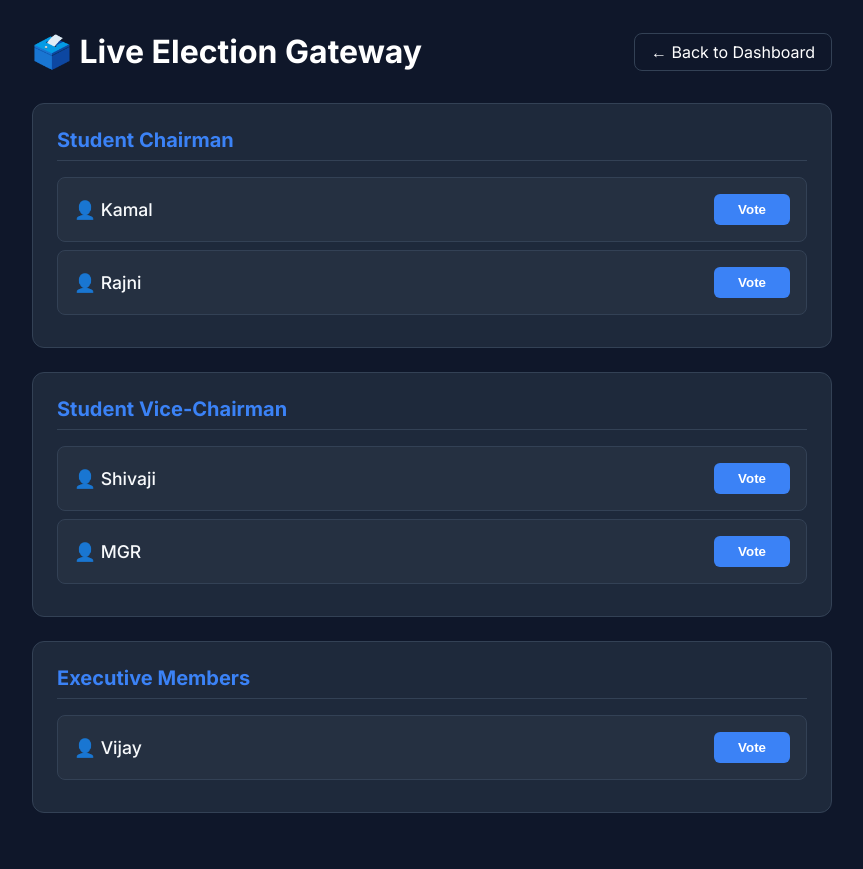
After one commit to pradnya1212/Smart-Election-Assistant, a Flask app: page /voting in a window 1280 px wide. The commit adds this page. Shown: the whole page, without its empty margins (208-1071 px from the left). Run offline with Flask 3, Linux system fonts and the light colour scheme; data comes from the database, SQL or seed files in the repository.

Commit message:
Add full SQLite Student Election voting system

```diff
--- a/vote_ai/app.py
+++ b/vote_ai/app.py
@@ -1,6 +1,7 @@
 import os
 import random
 import string
+import sqlite3
 from flask import Flask, render_template, request, jsonify
 from google import genai
 from google.genai import errors
@@ -14,6 +15,28 @@ try:
 except Exception as e:
     client = None
     print(f"GenAI Client Init Error: {e}")
+
+def init_db():
+    conn = sqlite3.connect("database.db")
+    c = conn.cursor()
+    c.execute('''CREATE TABLE IF NOT EXISTS categories (id INTEGER PRIMARY KEY AUTOINCREMENT, name TEXT)''')
+    c.execute('''CREATE TABLE IF NOT EXISTS candidates (id INTEGER PRIMARY KEY AUTOINCREMENT, name TEXT, category_id INTEGER, votes INTEGER DEFAULT 0)''')
+
+    # Seed data if empty
+    c.execute("SELECT COUNT(*) FROM categories")
+    if c.fetchone()[0] == 0:
+        c.execute("INSERT INTO categories (name) VALUES ('Student Chairman')")
+        c.execute("INSERT INTO categories (name) VALUES ('Student Vice-Chairman')")
+        c.execute("INSERT INTO categories (name) VALUES ('Executive Members')")
+        c.execute("INSERT INTO candidates (name, category_id) VALUES ('Kamal',1)")
+        c.execute("INSERT INTO candidates (name, category_id) VALUES ('Rajni',1)")
+        c.execute("INSERT INTO candidates (name, category_id) VALUES ('Shivaji',2)")
+        c.execute("INSERT INTO candidates (name, category_id) VALUES ('MGR',2)")
+        c.execute("INSERT INTO candidates (name, category_id) VALUES ('Vijay',3)")
+    conn.commit()
+    conn.close()
+
+init_db()
 
 def ai_response(query, lang="English"):
     # Fallback mechanism if API key is invalid or not set
@@ -191,6 +214,30 @@ def generate():
         "message": f"✅ <b>Voter ID Generated Successfully</b><br><br><b>Name:</b> {name}<br><b>Voter ID:</b> {voter_id}<br><b>Booth:</b> District-12<br><b>Status:</b> Active<br><br><b>📝 What to carry on Election Day:</b><br>- Printout of this Voter ID<br>- Original Aadhar Card/PAN<br><br><small><i>Note: This system simulates voter ID generation for educational purposes.</i></small>"
     })
 
+@app.route("/voting")
+def voting():
+    conn = sqlite3.connect("database.db")
+    c = conn.cursor()
+    c.execute("SELECT * FROM categories")
+    categories = c.fetchall()
+    data = []
+    for cat in categories:
+        c.execute("SELECT * FROM candidates WHERE category_id=?", (cat[0],))
+        candidates = c.fetchall()
+        data.append((cat, candidates))
+    conn.close()
+    return render_template("voting.html", data=data)
+
+@app.route("/vote")
+def vote():
+    cid = request.args.get("id")
+    conn = sqlite3.connect("database.db")
+    c = conn.cursor()
+    c.execute("UPDATE candidates SET votes = votes + 1 WHERE id=?", (cid,))
+    conn.commit()
+    conn.close()
+    return jsonify({"success": True})
+
 if __name__ == "__main__":
     port = int(os.environ.get("PORT", 8080))
     app.run(host="0.0.0.0", port=port, threaded=True)
--- a/vote_ai/templates/index.html
+++ b/vote_ai/templates/index.html
@@ -144,6 +144,7 @@
             </ul>
         </div>
         <div style="margin-top: auto; display: flex; flex-direction: column; gap: 0.75rem;">
+            <button class="btn" style="background: var(--success); font-weight: 700;" onclick="window.location.href='/voting'">🗳️ Live Voting System</button>
             <button class="btn" onclick="openSim()">Register Voter ID</button>
             <button class="btn" style="background: transparent; border: 1px solid var(--border);" onclick="quickAsk('Find my polling booth')">Find Booth</button>
             <button class="btn" style="background: transparent; color: var(--danger);" onclick="resetProfile()">Reset Profile</button>
--- /dev/null
+++ b/vote_ai/templates/voting.html
@@ -0,0 +1,65 @@
+<!DOCTYPE html>
+<html lang="en">
+<head>
+    <meta charset="UTF-8">
+    <meta name="viewport" content="width=device-width, initial-scale=1.0">
+    <title>CivicMate AI - Voting System</title>
+    <link href="https://fonts.googleapis.com/css2?family=Inter:wght@400;500;600;700&display=swap" rel="stylesheet">
+    <style>
+        :root { --bg: #0f172a; --card: #1e293b; --accent: #3b82f6; --text: #f8fafc; --success: #22c55e; --border: #334155; }
+        body { background: var(--bg); color: var(--text); font-family: 'Inter', sans-serif; padding: 2rem; margin: 0; }
+        .container { max-width: 800px; margin: auto; }
+        .header { display: flex; justify-content: space-between; align-items: center; margin-bottom: 2rem; }
+        .btn-back { background: transparent; border: 1px solid var(--border); color: white; padding: 0.5rem 1rem; border-radius: 8px; cursor: pointer; text-decoration: none; transition: 0.2s; }
+        .btn-back:hover { background: rgba(255,255,255,0.05); }
+        h1 { font-size: 2rem; font-weight: 700; color: white; margin: 0; }
+        .card { background: var(--card); padding: 1.5rem; margin-bottom: 1.5rem; border-radius: 12px; border: 1px solid var(--border); }
+        .card h3 { margin-top: 0; margin-bottom: 1rem; color: var(--accent); border-bottom: 1px solid var(--border); padding-bottom: 0.5rem; font-size: 1.25rem; }
+        .candidate { display: flex; justify-content: space-between; align-items: center; background: rgba(255,255,255,0.03); padding: 1rem; border-radius: 8px; margin-bottom: 0.5rem; border: 1px solid var(--border); }
+        .candidate span { font-weight: 500; font-size: 1.1rem; }
+        .btn-vote { background: var(--accent); color: white; border: none; padding: 0.5rem 1.5rem; border-radius: 6px; cursor: pointer; font-weight: 600; transition: 0.2s; }
+        .btn-vote:hover { background: #2563eb; transform: translateY(-1px); }
+        .btn-voted { background: var(--success); cursor: default; }
+    </style>
+</head>
+<body>
+    <div class="container">
+        <div class="header">
+            <h1>🗳️ Live Election Gateway</h1>
+            <a href="/dashboard" class="btn-back">&larr; Back to Dashboard</a>
+        </div>
+
+        {% for cat, candidates in data %}
+        <div class="card">
+            <h3>{{ cat[1] }}</h3>
+            {% for c in candidates %}
+            <div class="candidate">
+                <span>👤 {{ c[1] }}</span>
+                <button class="btn-vote" id="btn-{{ c[0] }}" onclick="castVote({{ c[0] }})">Vote</button>
+            </div>
+            {% endfor %}
+        </div>
+        {% endfor %}
+    </div>
+
+    <script>
+        function castVote(id) {
+            const btn = document.getElementById("btn-" + id);
+            if (btn.classList.contains("btn-voted")) return;
+
+            btn.innerHTML = "Voting...";
+            btn.disabled = true;
+
+            fetch("/vote?id=" + id)
+            .then(res => res.json())
+            .then(data => {
+                if (data.success) {
+                    btn.innerHTML = "✔ Voted";
+                    btn.classList.add("btn-voted");
+                    btn.classList.remove("btn-vote");
+                }
+            });
+        }
+    </script>
+</body>
+</html>
```
